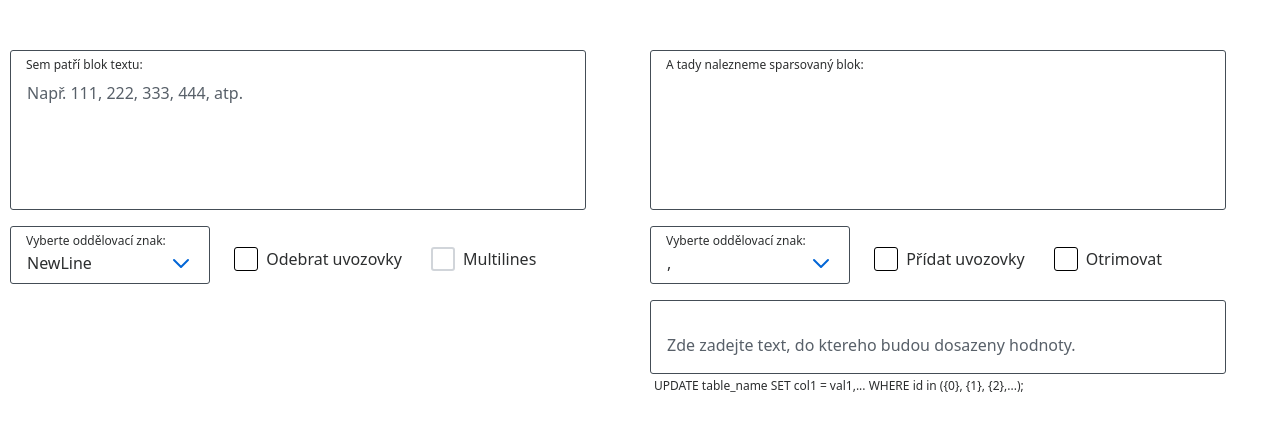
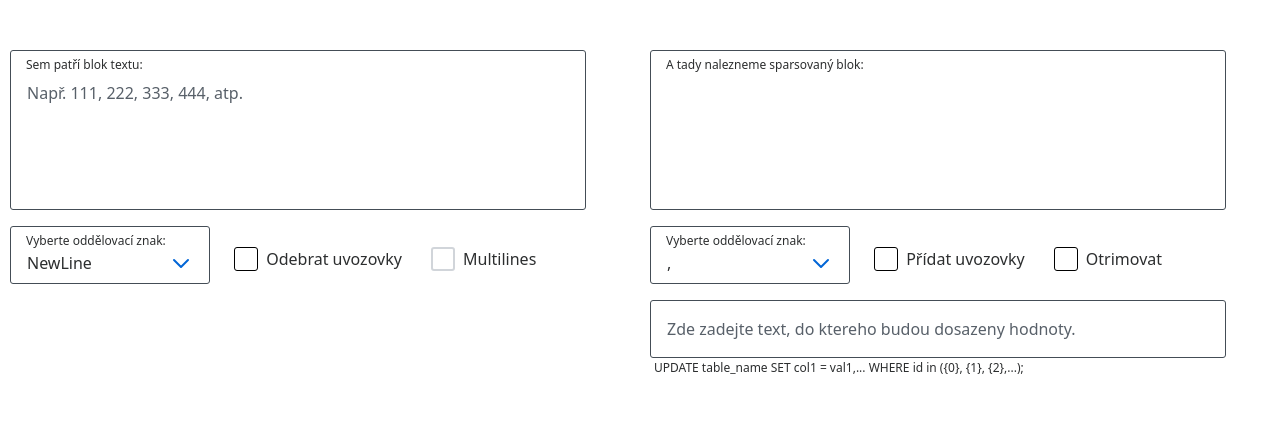
Before and after one commit to sojkas/parser, a React (Create React App) app: page / in a window 1280 px wide. Shown: the top 430 px of the page. Built offline with nearby package versions, Linux system fonts and the light colour scheme.

Commit message:
uprava stylu textinputu

```diff
--- a/src/components/InputText.css
+++ b/src/components/InputText.css
@@ -7,12 +7,12 @@
 }
 
 .text-input__label {
-    margin: 4px 0;
+    margin: 4px 0 2px 0;
     font-size: 16px;
     line-height: 150%;
     text-align: left;
     position: absolute;
-    top: 2rem;
+    top: 1rem;
     left:1rem;
     z-index: 10;
     opacity: 0;
@@ -20,7 +20,7 @@
 }
 
 .text-input__input:focus-visible + .text-input__label {
-    top: 0.5rem;
+    top: 0.25rem;
     left: 1rem;
     font-size: 12px;
     line-height: 14px;
@@ -29,7 +29,7 @@
 }
 
 .text-input__input:not(:placeholder-shown) + .text-input__label{
-    top: 0.5rem;
+    top: 0.25rem;
     left: 1rem;
     font-size: 12px;
     line-height: 14px;
@@ -41,7 +41,7 @@
     border: 1px solid #444D56;
     box-sizing: border-box;
     border-radius: 3px;
-    padding: 2rem 1rem 1rem 1rem;
+    padding: 1rem 1rem 1rem 1rem;
     font-size: 16px;
     line-height: 150%;
     color: #2C2E2F;
@@ -52,14 +52,22 @@
 }
 .text-input__note {
     position: absolute;
-    top: 4.6rem;
+    top: 3.5rem;
     left: 0;
 }
 
 .text-input__input:focus-visible {
     border: 2px solid #0366D6;
     box-sizing: border-box;
-    padding: calc(2rem - 1px) calc(1rem - 1px) calc(1rem - 1px) calc(1rem - 1px);
+    padding: calc(1.5rem - 1px) calc(1rem - 1px) calc(0.5rem - 1px) calc(1rem - 1px);
+}
+
+.text-input__input:not(:placeholder-shown) {
+    padding: 1.5rem 1rem 0.5rem 1rem;
+}
+
+.text-input__input:not(:placeholder-shown):focus-visible {
+    padding: calc(1.5rem - 1px) calc(1rem - 1px) calc(0.5rem - 1px) calc(1rem - 1px);
 }
 
 :focus-visible {
```
